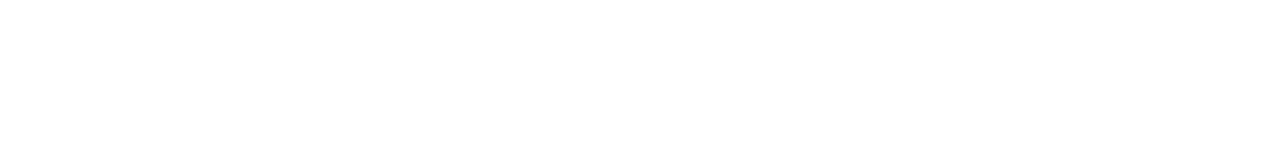
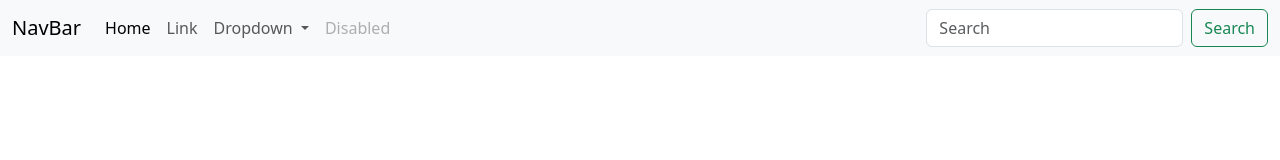
Before and after one commit to marcellovm/my-landing-page, a plain HTML site: page index.html in a window 1280 px wide. Drawn offline with nearby package versions, Linux system fonts and the light colour scheme.

Commit message:
Adicionando a seção navbar na pagina

```diff
--- a/index.html
+++ b/index.html
@@ -4,12 +4,47 @@
     <meta charset="UTF-8">
     <meta http-equiv="X-UA-Compatible" content="IE=edge">
     <meta name="viewport" content="width=device-width, initial-scale=1.0">
-    <title>My Nading Page</title>
+    <title>My Pading Page</title>
     <link rel="stylesheet" href="custom.css">
     <link href="https://cdn.jsdelivr.net/npm/bootstrap@5.3.0-alpha1/dist/css/bootstrap.min.css" rel="stylesheet" integrity="sha384-GLhlTQ8iRABdZLl6O3oVMWSktQOp6b7In1Zl3/Jr59b6EGGoI1aFkw7cmDA6j6gD" crossorigin="anonymous">
 </head>
 <body>
-
+    <nav class="navbar navbar-expand-lg bg-body-tertiary">
+        <div class="container-fluid">
+            <a class="navbar-brand" href="#">NavBar</a>
+            <button class="navbar-toggler" type="button" data-bs-toggle="collapse" data-bs-target="#navbarSupportedContent" aria-controls="navbarSupportedContent" aria-expanded="false" aria-label="Toggle navigation">
+                <span class="navbar-toggler-icon"></span>
+            </button>
+            <div class="collapse navbar-collapse" id="navbarSupportedContent">
+                <ul class="navbar-nav me-auto mb-2 mb-lg-0">
+                    <li class="nav-item">
+                        <a class="nav-link active" aria-current="page" href="#">Home</a>
+                    </li>
+                    <li class="nav-item">
+                        <a class="nav-link" href="#">Link</a>
+                    </li>
+                    <li class="nav-item dropdown">
+                        <a class="nav-link dropdown-toggle" href="#" role="button" data-bs-toggle="dropdown" aria-expanded="false">
+                          Dropdown
+                        </a>
+                        <ul class="dropdown-menu">
+                            <li><a class="dropdown-item" href="#">Action</a></li>
+                            <li><a class="dropdown-item" href="#">Another action</a></li>
+                            <li><hr class="dropdown-divider"></li>
+                            <li><a class="dropdown-item" href="#">Something else here</a></li>
+                        </ul>
+                    </li>
+                    <li class="nav-item">
+                        <a class="nav-link disabled">Disabled</a>
+                    </li>
+                </ul>
+                <form class="d-flex" role="search">
+                    <input class="form-control me-2" type="search" placeholder="Search" aria-label="Search">
+                    <button class="btn btn-outline-success" type="submit">Search</button>
+                </form>
+            </div>
+        </div>
+    </nav>
     <script src="https://cdn.jsdelivr.net/npm/bootstrap@5.3.0-alpha1/dist/js/bootstrap.bundle.min.js" integrity="sha384-w76AqPfDkMBDXo30jS1Sgez6pr3x5MlQ1ZAGC+nuZB+EYdgRZgiwxhTBTkF7CXvN" crossorigin="anonymous"></script>
 </body>
 </html>
```
